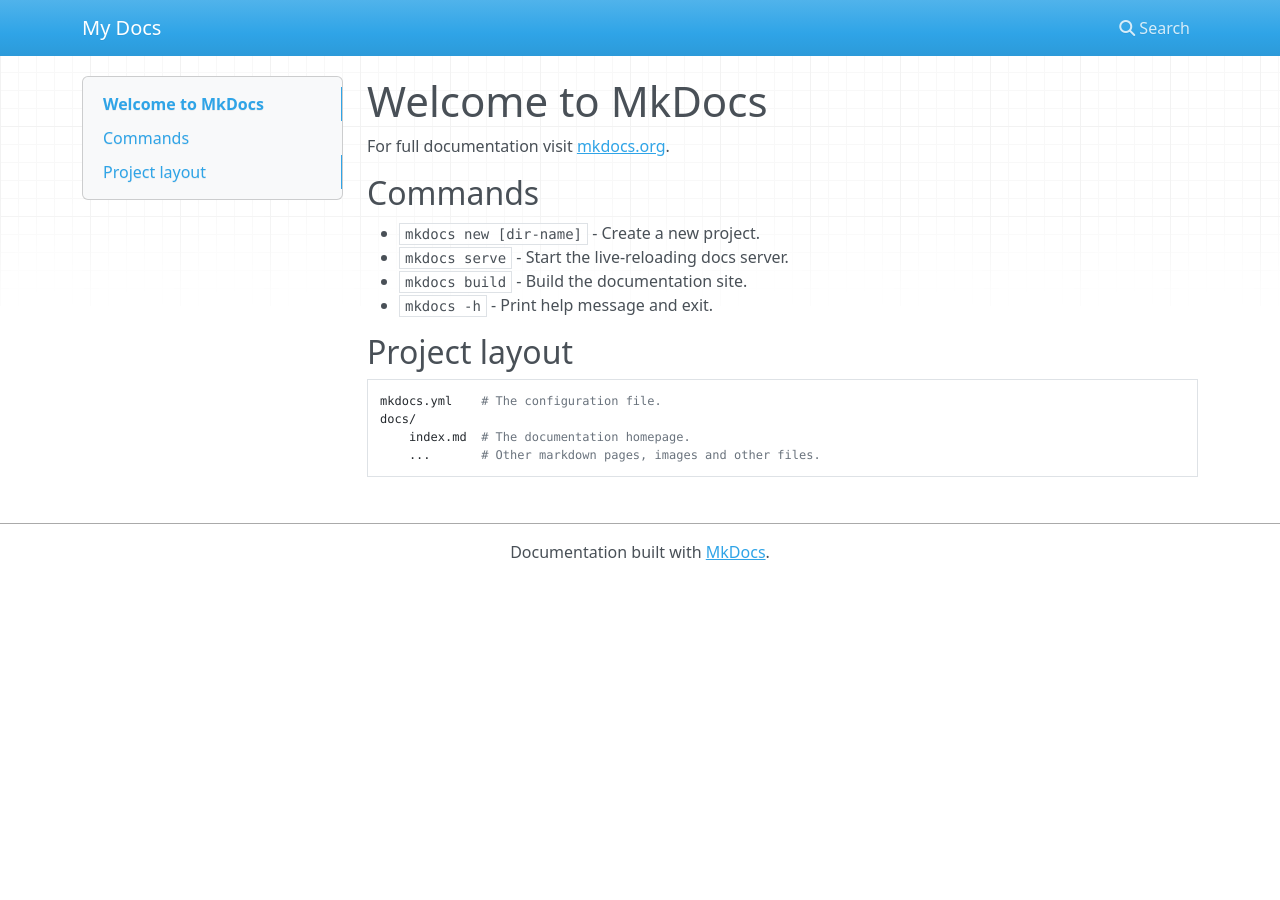
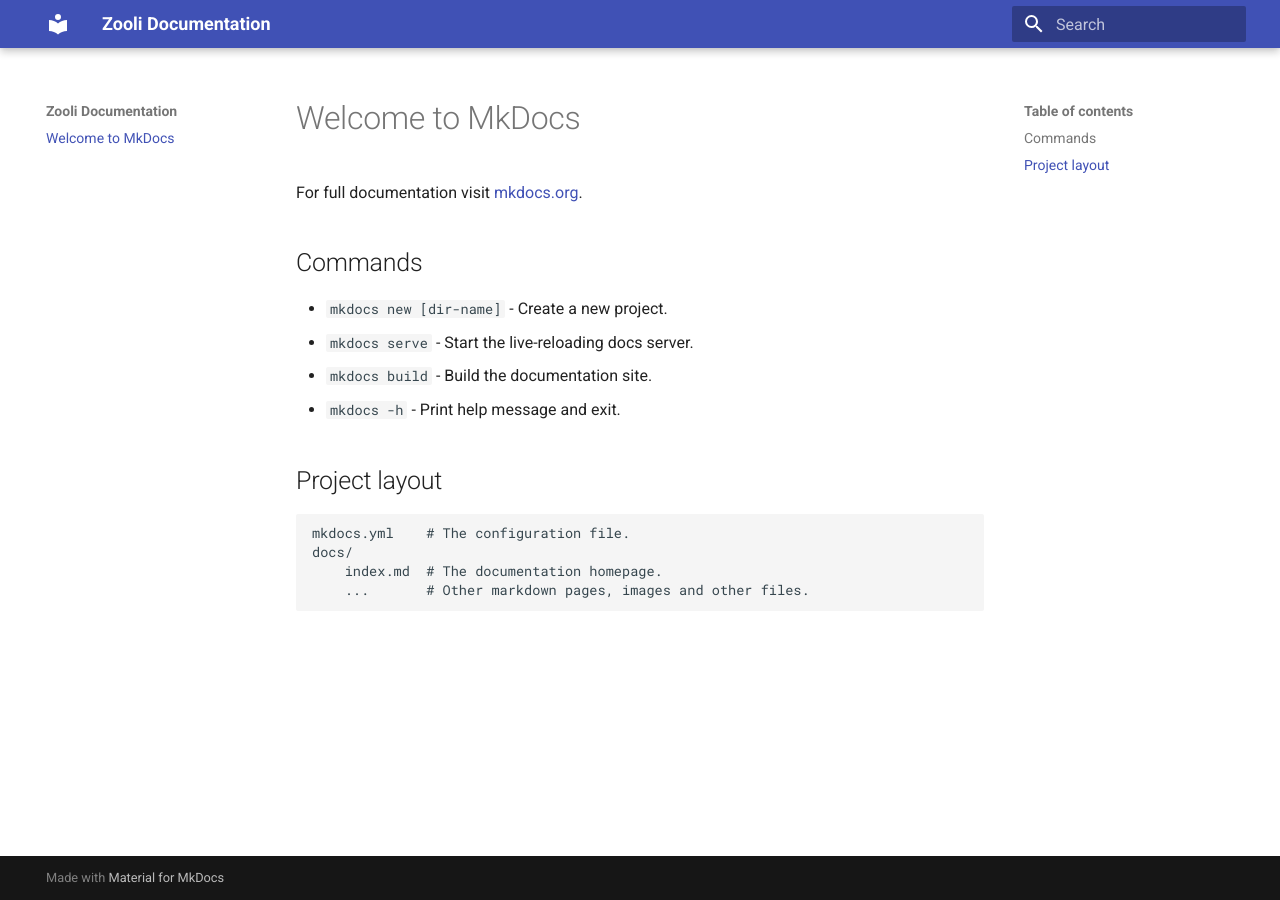
Before and after one commit to Zooli-LLC/Documentation, an MkDocs documentation site: the page built from docs/index.md, in a window 1280 px wide. Built offline with MkDocs 1.6.1 and Material for MkDocs 9.7.7, drawn with Linux system fonts in a browser that asks for light colours; nearby versions of some CDN libraries.

Commit message:
setup material

```diff
--- a/mkdocs.yml
+++ b/mkdocs.yml
@@ -1 +1,4 @@
-site_name: My Docs
+site_name: Zooli Documentation
+site_url: https://docs.zooli.io/
+theme:
+  name: material
```
